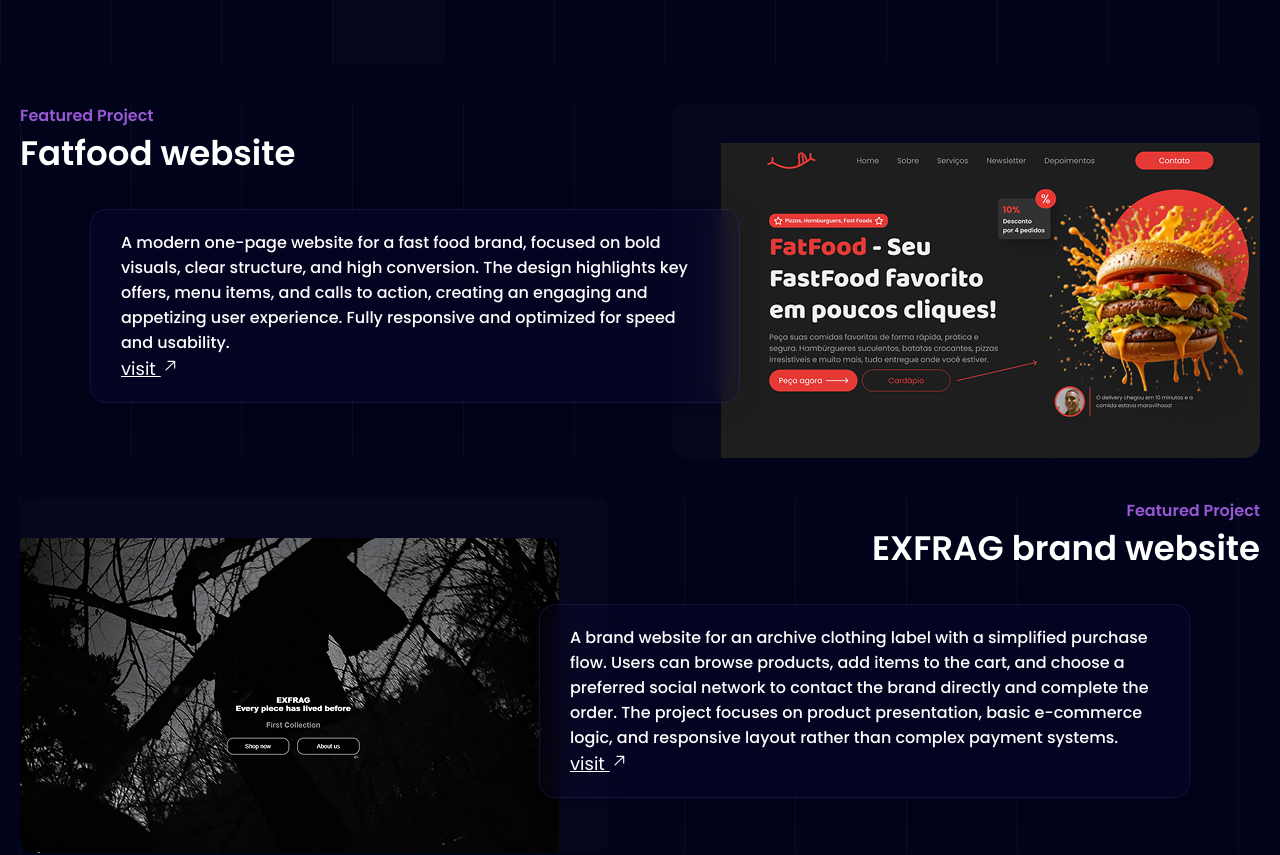
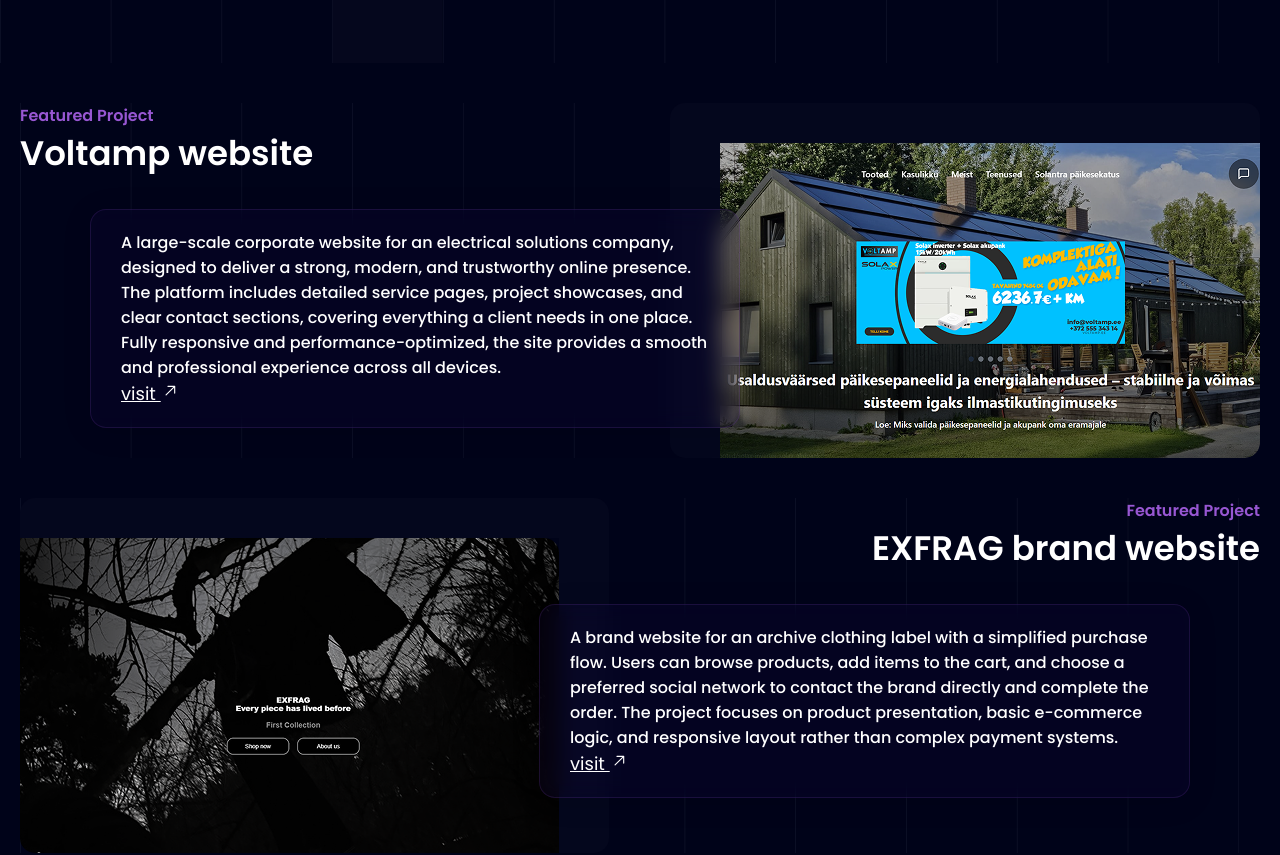
Before and after one commit to ErnestMakarov/ernest, a React (Create React App) app: page / in a window 1280 px wide. Shown: the part 2087-2942 px from the top of the page. Built offline with nearby package versions, Linux system fonts and the light colour scheme.

Commit message:
voltamp and send

```diff
--- a/src/components/Contact.jsx
+++ b/src/components/Contact.jsx
@@ -42,7 +42,7 @@
               <input required name='email' className='input-email' type="text" placeholder='email...' />
             </div>
             <textarea required name='message' className='input-message' type="text" placeholder='message...' />
-            <button className='sent-btn' type="submit">Sent <GoArrowUpRight /></button>
+            <button className='sent-btn' type="submit">Send <GoArrowUpRight /></button>
           </form>
         </div>
 
--- a/src/components/Projects.jsx
+++ b/src/components/Projects.jsx
@@ -10,13 +10,15 @@
             <div className="first-project   project">
                 <div data-aos="fade-right" className="first-project-text">
                     <p className='purple-text'>Featured  Project</p>
-                    <h4>Fatfood website</h4>
+                    <h4>Voltamp website</h4>
                     <div className="first-project-cart project-cart">
-                        <p>A modern one-page website for a fast food brand, focused on bold visuals, clear structure,
-                            and high conversion. The design highlights key offers, menu items, and calls to action,
-                            creating an engaging and appetizing user experience.
-                            Fully responsive and optimized for speed and usability.</p>
-                        <a href="/">visit <GoArrowUpRight /></a>
+                        <p>A large-scale corporate website for an electrical solutions company,
+                            designed to deliver a strong, modern, and trustworthy online presence.
+                            The platform includes detailed service pages, project showcases,
+                            and clear contact sections, covering everything a client needs in one place.
+                             Fully responsive and performance-optimized, the site provides a smooth and
+                             professional experience across all devices.</p>
+                        <a target='blank' href="https://voltamp.ee/en">visit <GoArrowUpRight /></a>
                     </div>
                 </div>
 
```
Also changed, not shown: src/img/first-project-img.png.
